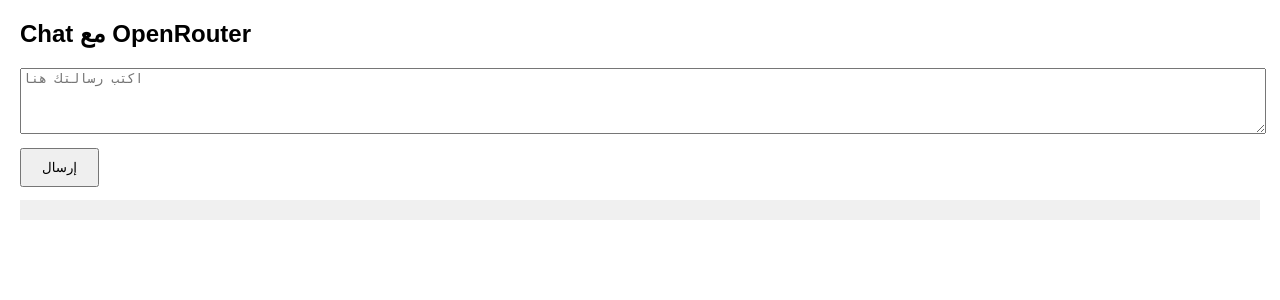
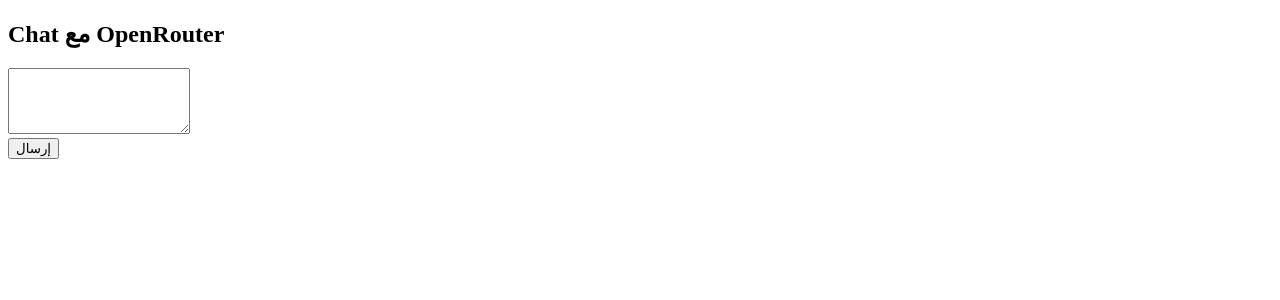
Before and after one commit to narmeen0faily/chatbotai3, a PHP site: page / in a window 1280 px wide. Shown: the top 300 px of the page. Run offline with PHP 8.4, Linux system fonts and the light colour scheme.

Commit message:
Update index.php

```diff
--- a/index.php
+++ b/index.php
@@ -1,11 +1,9 @@
 <?php
-// ضع مفتاح OpenRouter هنا
 $OPENROUTER_API_KEY = "<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>";
 $MODEL = "openai/gpt-4o";
 
 if ($_SERVER['REQUEST_METHOD'] === 'POST') {
     header("Content-Type: application/json");
-    header("Access-Control-Allow-Origin: *");
 
     $input = json_decode(file_get_contents('php://input'), true);
 
@@ -54,16 +52,10 @@ if ($_SERVER['REQUEST_METHOD'] === 'POST') {
 <head>
 <meta charset="UTF-8">
 <title>OpenRouter Chat</title>
-<style>
-body { font-family: Arial; margin: 20px; }
-textarea { width: 100%; }
-button { margin-top: 10px; padding: 10px 20px; }
-pre { background: #f0f0f0; padding: 10px; white-space: pre-wrap; }
-</style>
 </head>
 <body>
 <h2>Chat مع OpenRouter</h2>
-<textarea id="input" rows="4" placeholder="اكتب رسالتك هنا"></textarea><br>
+<textarea id="input" rows="4"></textarea><br>
 <button onclick="sendMessage()">إرسال</button>
 <pre id="output"></pre>
 
@@ -72,7 +64,6 @@ async function sendMessage() {
     const messages = [{ role: "user", content: document.getElementById("input").value }];
     document.getElementById("output").textContent = "جاري الإرسال...";
 
-    try {
     const res = await fetch('', {
         method: 'POST',
         headers: { 'Content-Type': 'application/json' },
@@ -81,15 +72,4 @@ async function sendMessage() {
 
     const data = await res.json();
     if(data.error) {
-            document.getElementById("output").textContent = "خطأ: " + JSON.stringify(data, null, 2);
-        } else {
-            const reply = data?.choices?.[0]?.message?.content || JSON.stringify(data, null, 2);
-            document.getElementById("output").textContent = reply;
-        }
-    } catch (err) {
-        document.getElementById("output").textContent = "حدث خطأ في الاتصال: " + err;
-    }
-}
-</script>
-</body>
-</html>
+        document.getElementById("output").textContent = "خط
```
Lines whose indentation alone changed are shown as unchanged.
